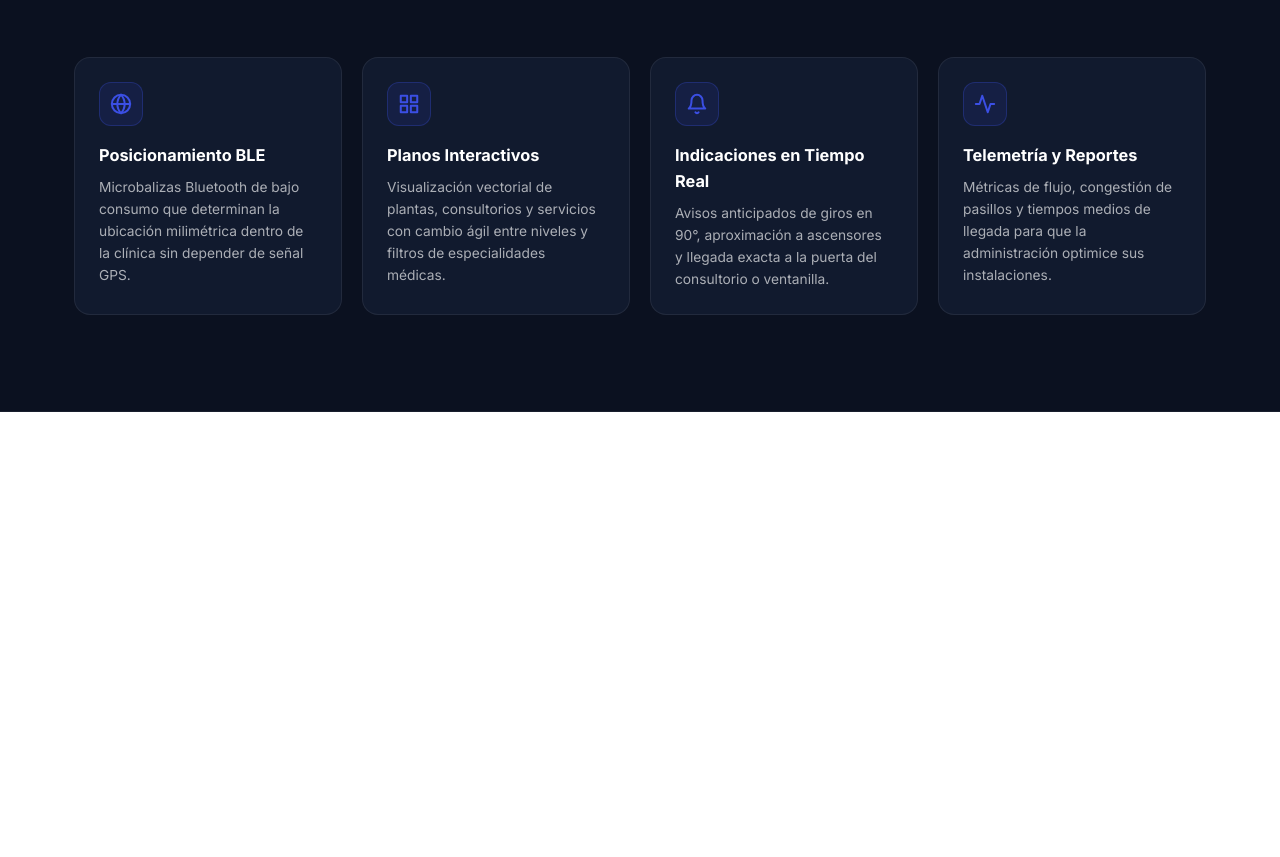
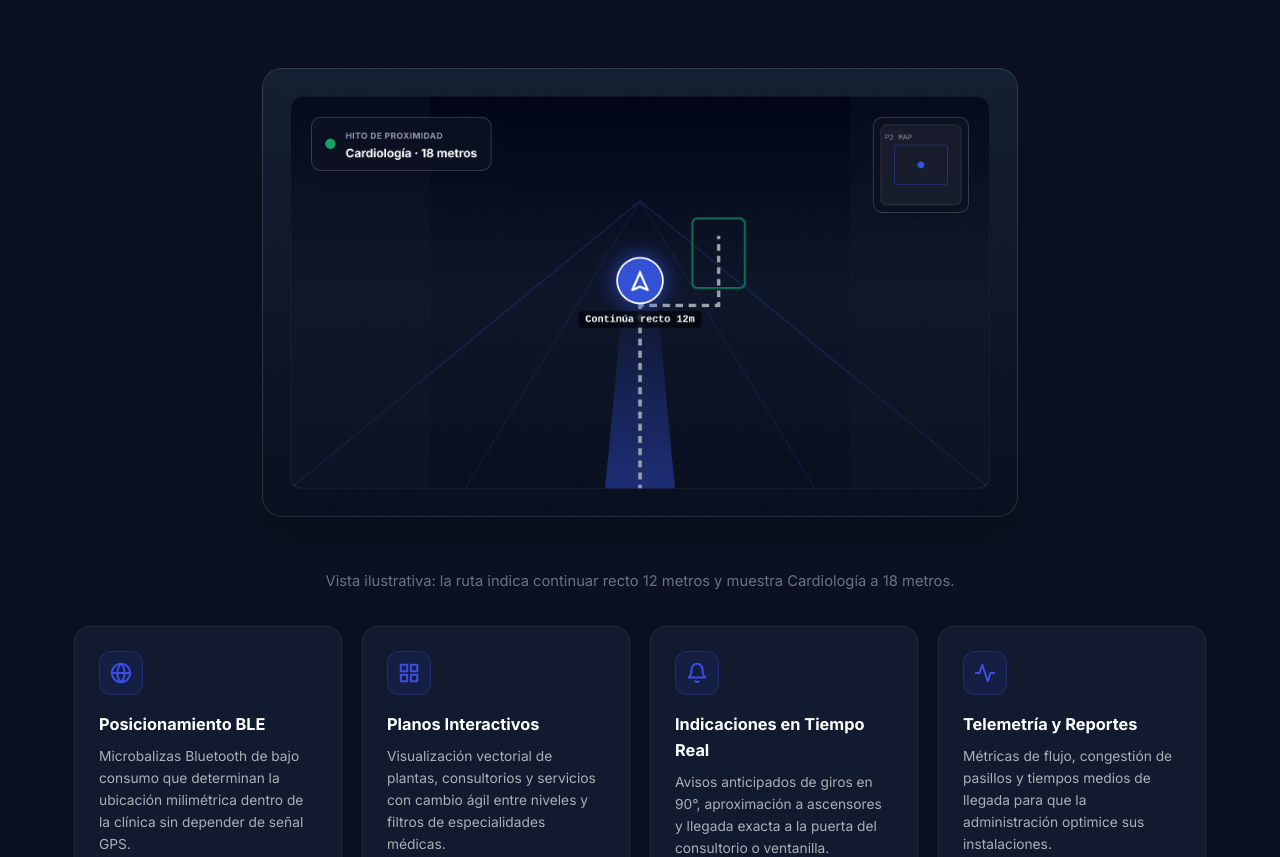
Before and after one commit to arquitecturas-software-emergentes-9061/rumbo-ar-landing-page, a plain HTML site: page src/public/index.html in a window 1280 px wide. Shown: the part 5669-6526 px from the top of the page. Before the commit the page ends 6081 px from the top, so only its background shows below. Drawn offline with Linux system fonts and the light colour scheme.

Commit message:
feat(product): show the augmented reality demo preview

```diff
--- a/src/public/assets/scripts/i18n.js
+++ b/src/public/assets/scripts/i18n.js
@@ -68,6 +68,8 @@ document.addEventListener('DOMContentLoaded', () => {
 
       prod_badge: "EL PRODUCTO",
       prod_title: "Acerca del Sistema Rumbo-AR",
+      prod_demo_alt: "Vista de la ruta en realidad aumentada",
+      prod_demo_caption: "Vista ilustrativa: la ruta indica continuar recto 12 metros y muestra Cardiología a 18 metros.",
       prod_desc: "Rumbo-AR combina navegación guiada en interiores, planos de planta inteligentes y realidad aumentada para brindar una orientación autónoma y sin estrés en centros de salud.",
       prod_f1_title: "Posicionamiento BLE",
       prod_f1_desc: "Microbalizas Bluetooth de bajo consumo que determinan la ubicación milimétrica dentro de la clínica sin depender de señal GPS.",
@@ -200,6 +202,8 @@ document.addEventListener('DOMContentLoaded', () => {
 
       prod_badge: "THE PRODUCT",
       prod_title: "About the Rumbo-AR System",
+      prod_demo_alt: "Augmented reality route preview",
+      prod_demo_caption: "Illustrative preview: the route prompts you to continue straight for 12 meters and shows Cardiology 18 meters away.",
       prod_desc: "Rumbo-AR combines guided indoor navigation, intelligent floor plans, and augmented reality to provide autonomous, stress-free wayfinding in healthcare centers.",
       prod_f1_title: "BLE Positioning",
       prod_f1_desc: "Low-energy Bluetooth micro-beacons determining sub-meter indoor clinic positioning without depending on GPS satellites.",
@@ -297,6 +301,11 @@ document.addEventListener('DOMContentLoaded', () => {
       }
     });
 
+    document.querySelectorAll('[data-i18n-alt]').forEach(el => {
+      const value = translations[lang]?.[el.dataset.i18nAlt];
+      if (value !== undefined) el.alt = value;
+    });
+
     // Update HTML lang attribute
     document.documentElement.lang = lang;
   }
--- a/src/public/assets/styles/styles.css
+++ b/src/public/assets/styles/styles.css
@@ -936,6 +936,21 @@ h3 {
   50% { opacity: .4; transform: scale(1.2); }
 }
 
+.product-demo {
+  max-width: 820px;
+  margin: 0 auto 32px;
+  text-align: center;
+}
+.product-demo img {
+  display: block;
+  width: 100%;
+  height: auto;
+}
+.product-demo figcaption {
+  color: var(--text-muted);
+  font-size: .92rem;
+}
+
 .product-highlights-grid {
   display: grid;
   grid-template-columns: repeat(4, 1fr);
--- a/src/public/index.html
+++ b/src/public/index.html
@@ -460,6 +460,12 @@
         <p data-i18n="prod_desc">Rumbo-AR combina navegación guiada en interiores, planos de planta inteligentes y realidad aumentada para brindar una orientación autónoma y sin estrés en centros de salud.</p>
       </div>
 
+      <figure class="product-demo">
+        <img src="assets/images/demo-screen.png" width="972" height="609" loading="lazy"
+          alt="Vista de la ruta en realidad aumentada" data-i18n-alt="prod_demo_alt" />
+        <figcaption data-i18n="prod_demo_caption">Vista ilustrativa: la ruta indica continuar recto 12 metros y muestra Cardiología a 18 metros.</figcaption>
+      </figure>
+
       <!-- Feature Highlights Grid -->
       <div class="product-highlights-grid">
         <div class="highlight-card">
```
Also changed, not shown: src/public/assets/images/demo-screen.png (added).
